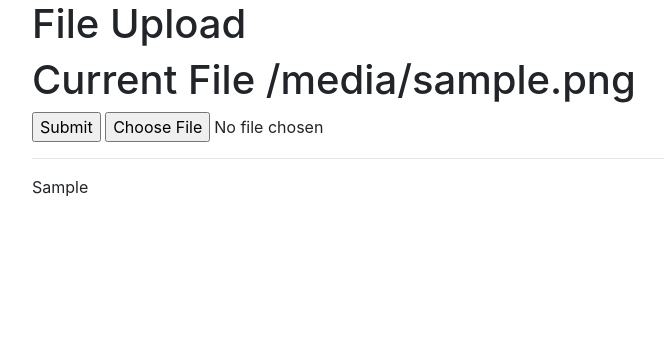
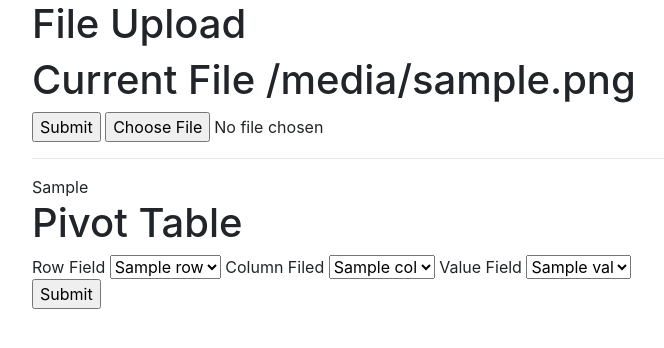
Before and after one commit to Bogdankozlovskiy/HW_CSV_app, a Django app: template csv_discover/templates/index.html in a window 1280 px wide. Shown: the top 348 px of the page, without its empty margins (53-717 px from the left). Run offline with Django 3.2, Linux system fonts and the light colour scheme; tables that the repository leaves empty hold one stand-in row (values such as "Sample post"); the template is opened without the code that fills it: values that come from a table or form of the project are taken from there, most other values are stand-ins (such as "Sample title", 1, 10 or a date in 2020); some libraries are stand-ins or nearby versions.

Commit message:
left last part

```diff
--- /dev/null
+++ b/csv_discover/templates/aggregate_table.html
@@ -0,0 +1,5 @@
+{% extends 'main_template.html' %}
+
+{% block aggregate_table %}
+<h1>hello</h1>
+{% endblock %}
--- a/csv_discover/templates/index.html
+++ b/csv_discover/templates/index.html
@@ -3,15 +3,38 @@
 {% block title %}index page{% endblock %}
 
 {% block index %}
-<h1>File Upload</h1>
-{% if file_name %}
-<h1>Current File {{ file_name }}</h1>
-{% endif %}
 <form action="{% url 'upload_file' %}" method="post" enctype="multipart/form-data">
+    <h1>File Upload</h1>
+    {% if file_name %}
+    <h1>Current File {{ file_name }}</h1>
+    {% endif %}
     {% csrf_token %}
     <input type="submit">
     {{ form.file }}
 </form>
 <hr>
 {{ df }}
+<br>
+<form action="{% url 'aggregate_table' %}" method="get">
+    <h1>Pivot Table</h1>
+    <span>Row Field</span>
+    <select name="row_field">
+        {% for row in row_field %}
+            <option>{{ row }}</option>
+        {% endfor %}
+    </select>
+    <span>Column Filed</span>
+    <select name="column_field">
+        {% for col in column_field %}
+            <option>{{ col }}</option>
+        {% endfor %}
+    </select>
+    <span>Value Field</span>
+    <select name="value_field">
+        {% for val in value_field %}
+            <option>{{ val }}</option>
+        {% endfor %}
+    </select><br>
+    <input type="submit">
+</form>
 {% endblock %}
--- a/csv_discover/templates/main_template.html
+++ b/csv_discover/templates/main_template.html
@@ -7,8 +7,11 @@
 </head>
 <body>
 <div class="container">
-{% block index %}
-{% endblock %}
+    {% block index %}
+    {% endblock %}
+
+    {% block aggregate_table %}
+    {% endblock %}
 </div>
 </body>
 </html>
--- a/csv_discover/urls.py
+++ b/csv_discover/urls.py
@@ -1,6 +1,7 @@
 from django.urls import path
-from csv_discover.views import UploadFile
+from csv_discover.views import UploadFile, AggregateTable
 
 urlpatterns = [
+    path("get_aggregate", AggregateTable.as_view(), name='aggregate_table'),
     path("", UploadFile.as_view(), name='upload_file'),
 ]
```
Also changed, not shown: csv_discover/views.py (+18 -5 lines).
